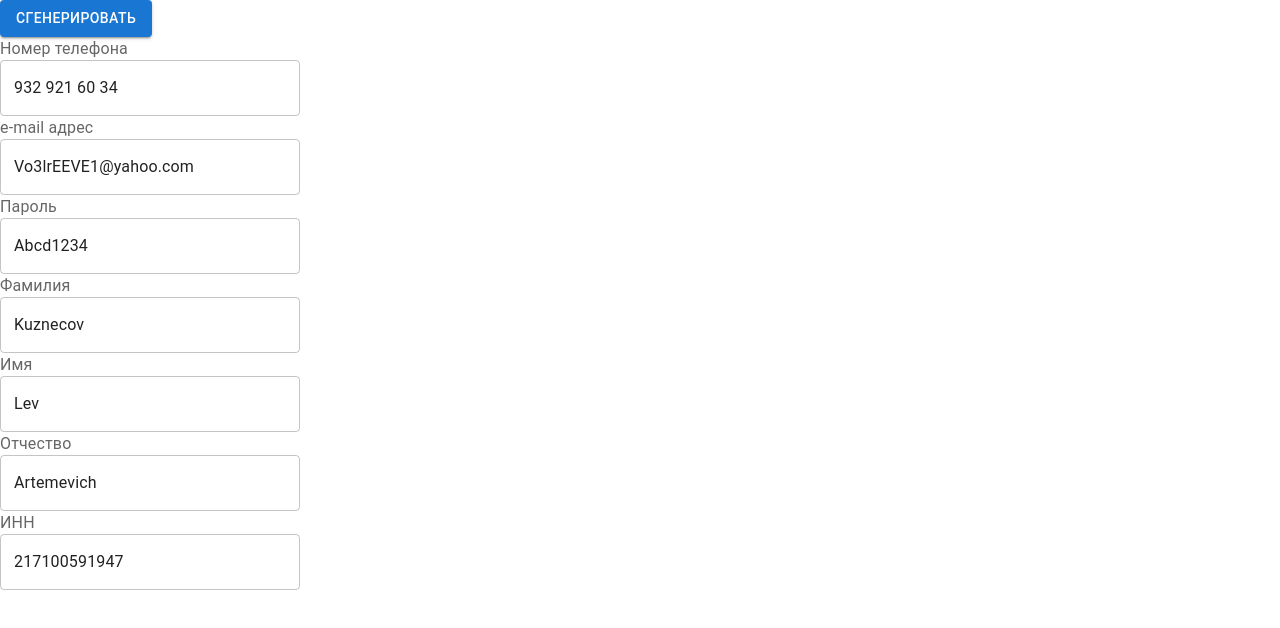
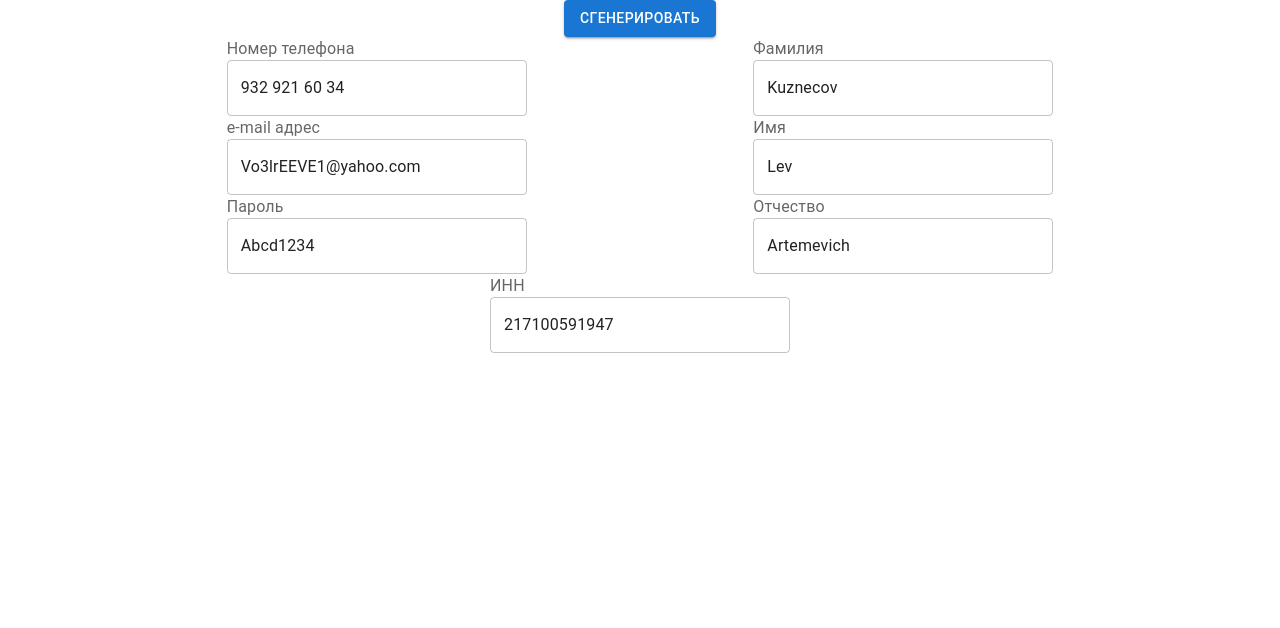
Before and after one commit to Orehik/mock_data_generator, a React (Vite) app: page / in a window 1280 px wide. Shown: the top 628 px of the page. Built offline with nearby package versions, Linux system fonts and the light colour scheme.

Commit message:
positioning elements on the page

```diff
--- a/src/App.css
+++ b/src/App.css
@@ -2,3 +2,18 @@
   margin: 0;
   padding: 0;
 }
+
+.parent_container {
+  display: flex;
+  flex-direction: column;
+}
+
+.box_container {
+  display: flex;
+  flex-wrap: wrap;
+  justify-content: space-evenly;
+}
+
+.box_element {
+  align-self: center;
+}
--- a/src/App.tsx
+++ b/src/App.tsx
@@ -47,21 +47,27 @@ function App() {
   }, [])
 
   return (
+    <div className="parent_container">
+      <BaseButton className="box_element" onClick={() => getStarted()}/>
+      <div className="box_container">
         <div>
-      <BaseButton onClick={() => getStarted()}/>
           <BaseInput label={INPUT_LABELS.phone_number}
                      value={phoneNumber}/>
           <BaseInput label={INPUT_LABELS.email_address}
                      value={email}/>
           <BaseInput label={INPUT_LABELS.password}
                      value={pass}/>
+        </div>
+        <div>
           <BaseInput label={INPUT_LABELS.lastname}
                      value={lastname}/>
           <BaseInput label={INPUT_LABELS.firstname}
                      value={firstname}/>
           <BaseInput label={INPUT_LABELS.middlename}
                      value={middlename}/>
-      <BaseInput label={INPUT_LABELS.inn}
+        </div>
+      </div>
+      <BaseInput className="box_element" label={INPUT_LABELS.inn}
                  value={inn}/>
     </div>
   )
--- a/src/components/BaseInput/BaseInput.tsx
+++ b/src/components/BaseInput/BaseInput.tsx
@@ -6,12 +6,13 @@ interface IProps {
   value: string,
   label: string,
   setValue?: (arg: string) => void,
+  className?: string,
 }
 
-export const BaseInput = ({value, label, setValue}: IProps) => {
+export const BaseInput = ({value, label, setValue, className}: IProps) => {
 
   return (
-    <Box>
+    <Box className={className}>
       <Box>
         <InputLabel>
           {label}
--- a/src/components/Button/Button.tsx
+++ b/src/components/Button/Button.tsx
@@ -3,10 +3,11 @@ import { Button } from '@mui/material';
 
 interface IProps {
   onClick: () => void,
+  className?: string,
 }
 
-export const BaseButton = ({onClick}: IProps) => {
+export const BaseButton = ({onClick, className}: IProps) => {
   return (
-      <Button variant="contained" onClick={onClick}>Сгенерировать</Button>
+      <Button className={className} variant="contained" onClick={onClick}>Сгенерировать</Button>
   );
 }
```
Also changed, not shown: .pnp.cjs. Lines whose indentation alone changed are shown as unchanged.
